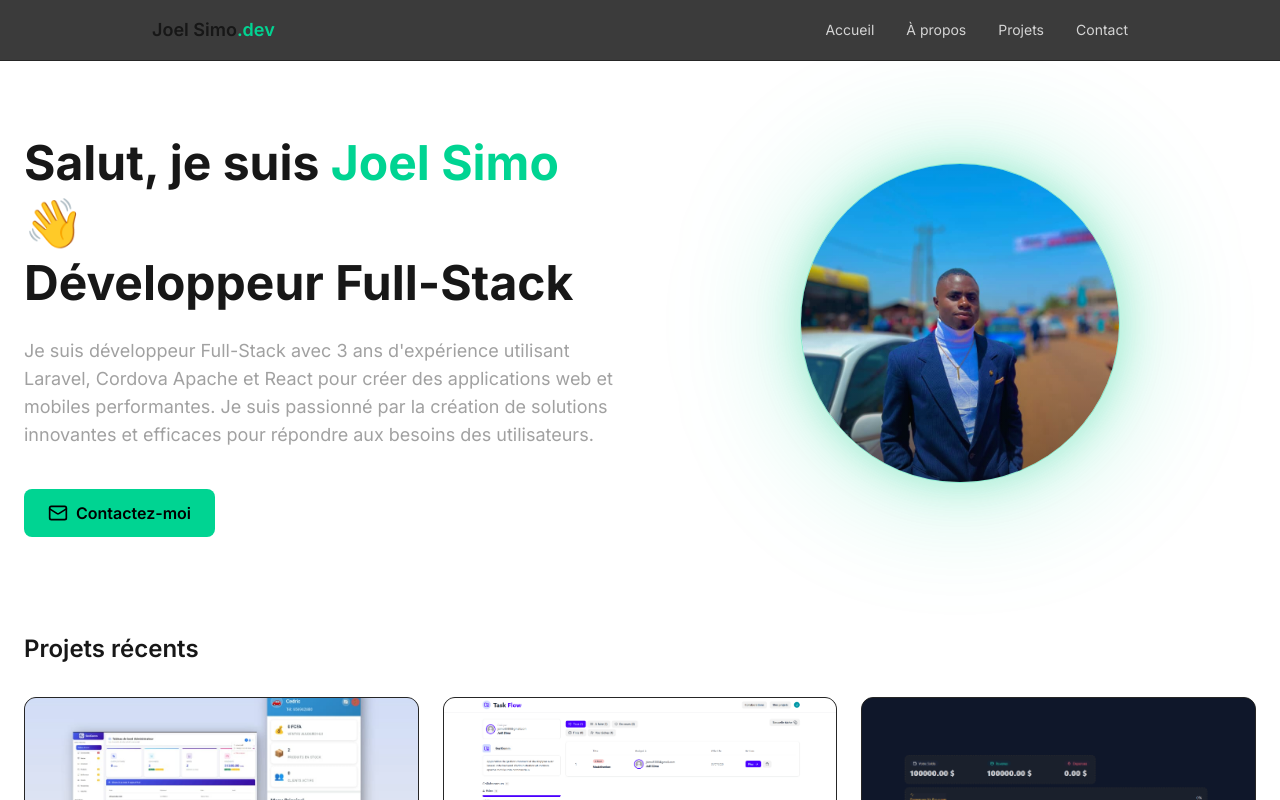
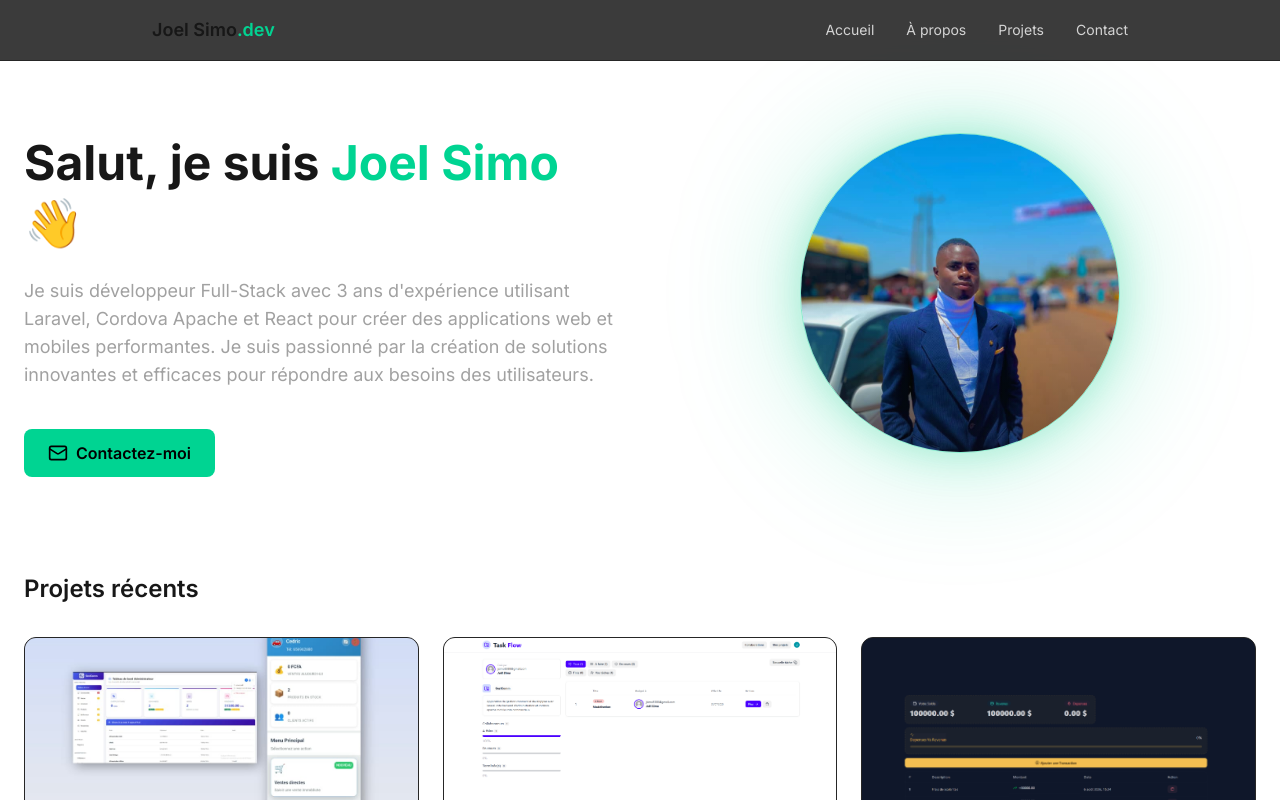
Before and after one commit to omega202500/mon-portfolio, a Next.js app: page / in a window 1280 px wide. Shown: the top 800 px of the page. Built offline with nearby package versions, Linux system fonts and the light colour scheme.

Commit message:
pousser toutes les modifications

```diff
--- a/app/page.tsx
+++ b/app/page.tsx
@@ -13,8 +13,6 @@ export default function Home() {
         <div className="order-2 lg:order-1">
           <h1 className="mt-6 text-5xl font-bold leading-tight">
             Salut, je suis <span className="text-emerald-400">Joel Simo</span> 👋
-            <br />
-            Développeur Full-Stack
           </h1>
 
           <p className="mt-6 max-w-2xl text-lg text-neutral-400">
```
